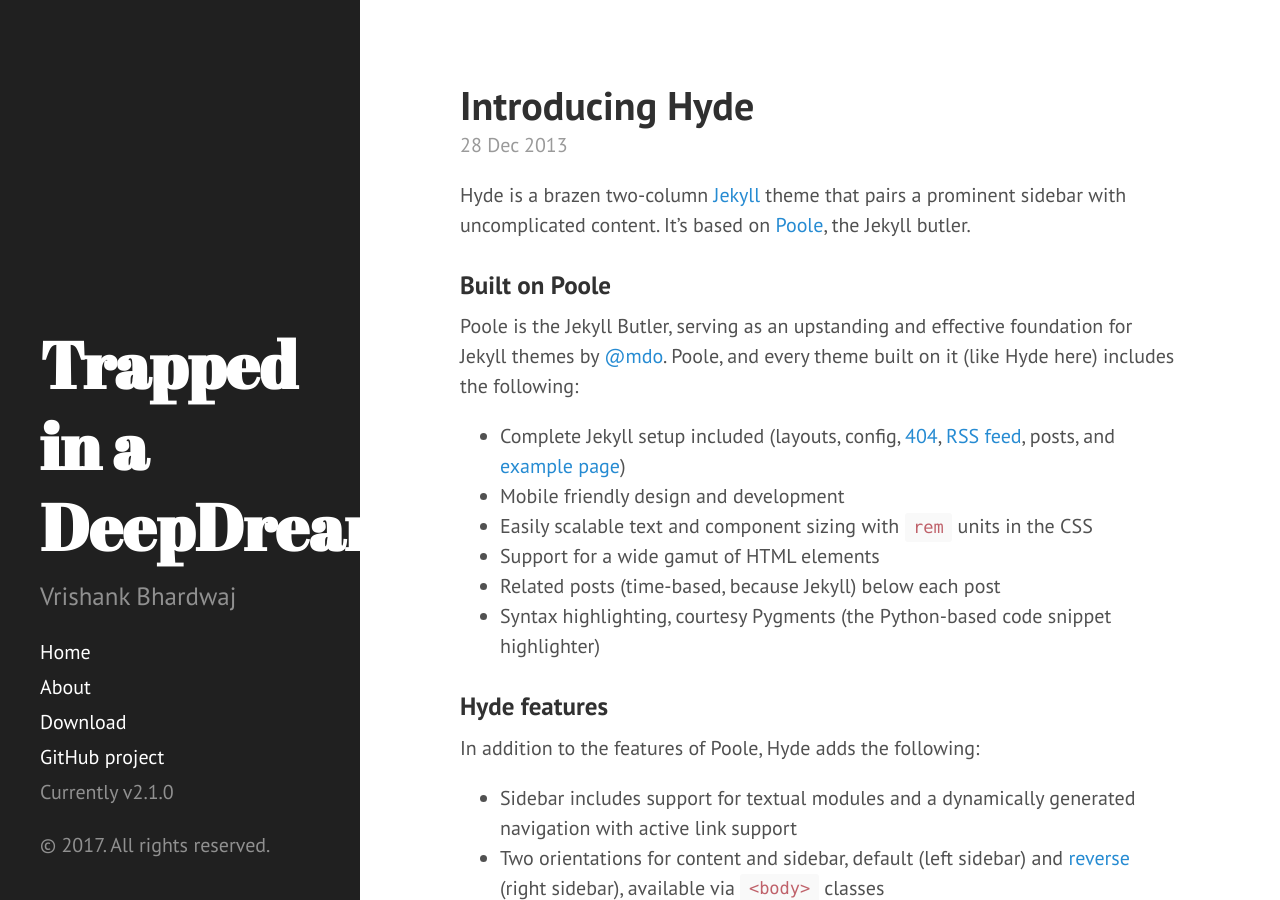
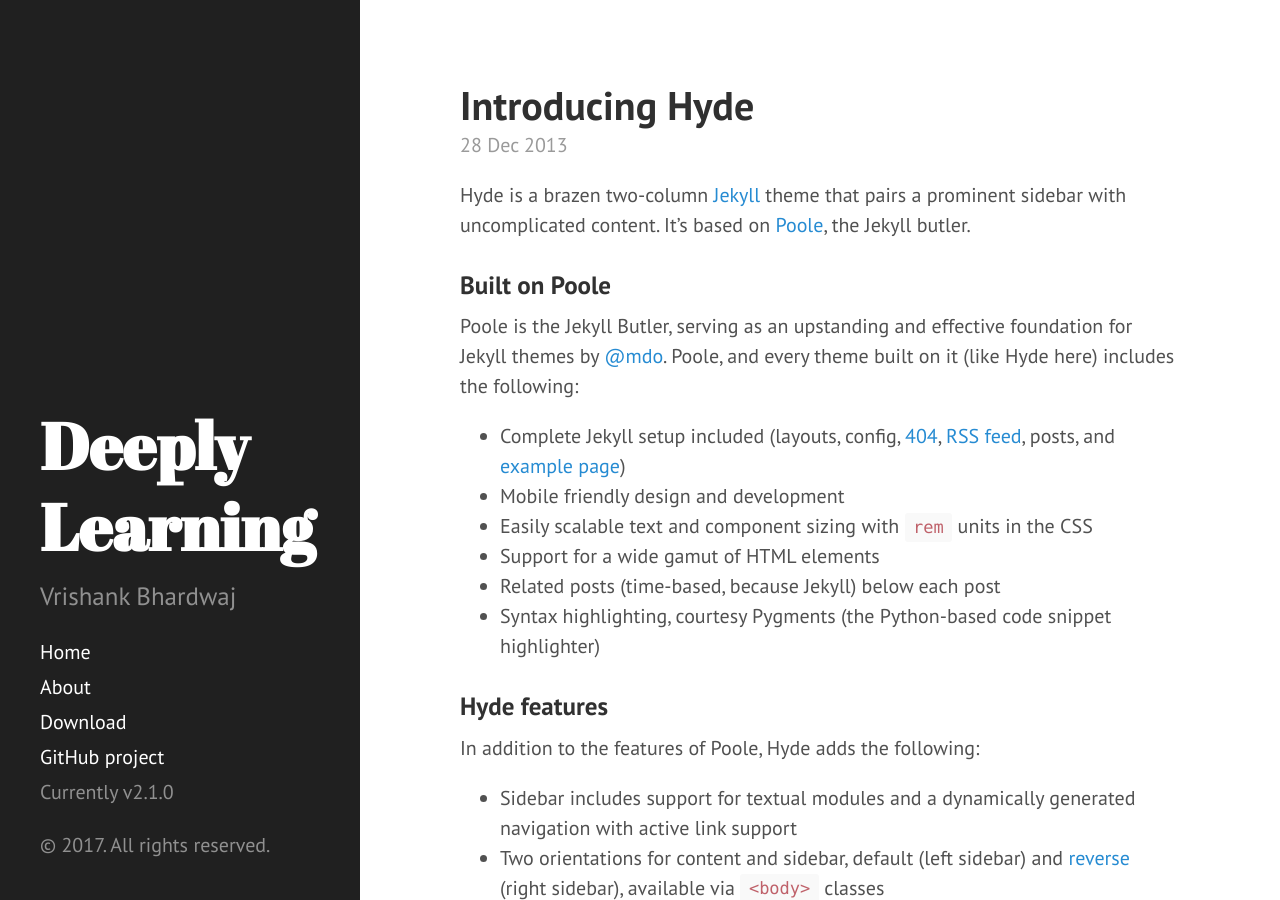
Before and after one commit to vrishank97/vrishank97.github.io, a Jekyll site: the page built from index.html, in a window 1280 px wide and 900 px high. Built offline with Jekyll 4.4.1, drawn with Linux system fonts in a browser that asks for light colours; Markdown is read by kramdown in place of the engine named in the settings; the list of posts is cut into pages by our own code.

Commit message:
changed blog name

```diff
--- a/_config.yml
+++ b/_config.yml
@@ -6,7 +6,7 @@ highlighter:      pygments
 permalink:        pretty
 
 # Setup
-title:            Trapped in a DeepDream
+title:            Deeply Learning
 tagline:          'Vrishank Bhardwaj'
 description:      'Vrishank Bhardwaj'
 url:              http://vrishank97.github.io
```
